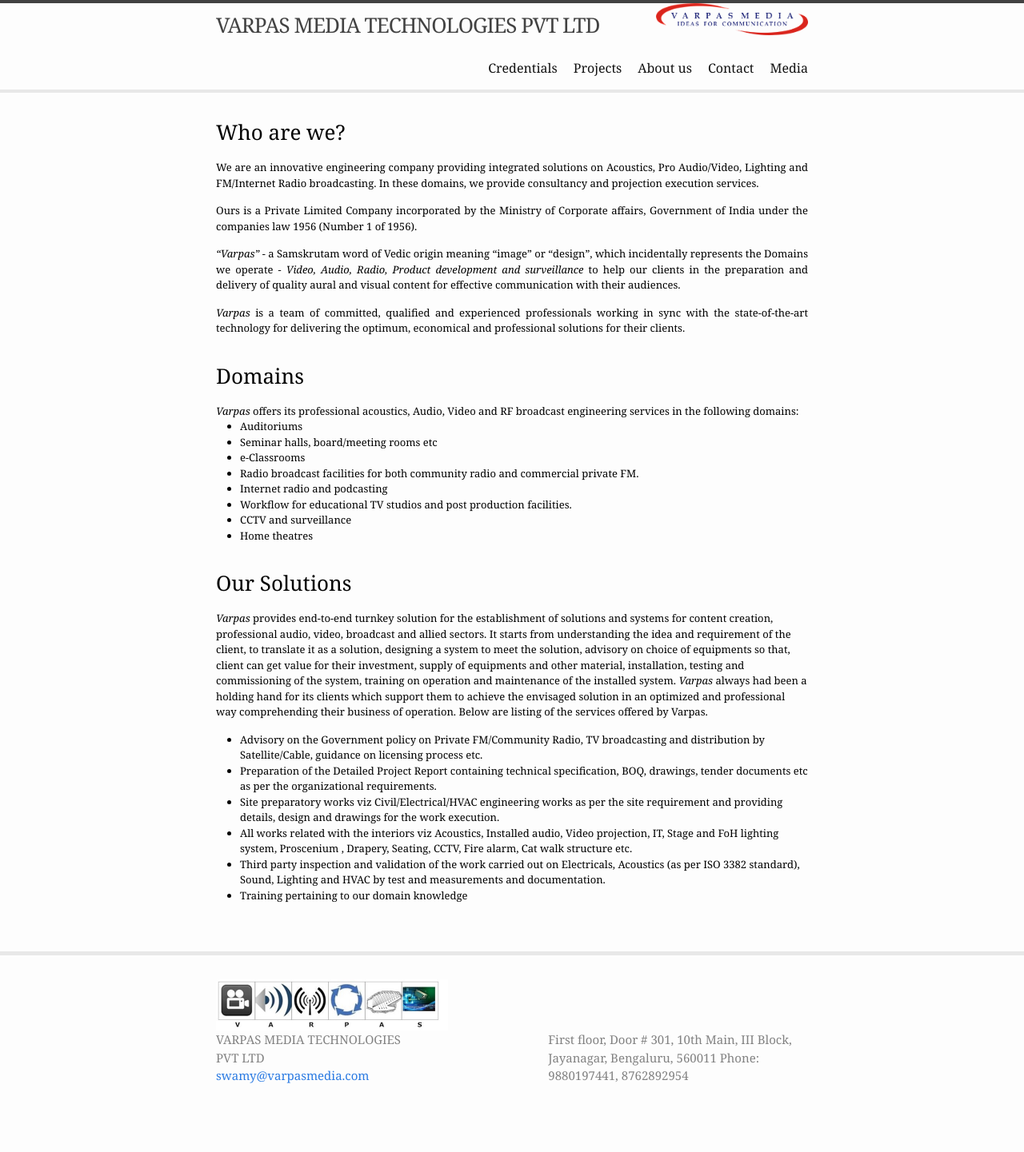
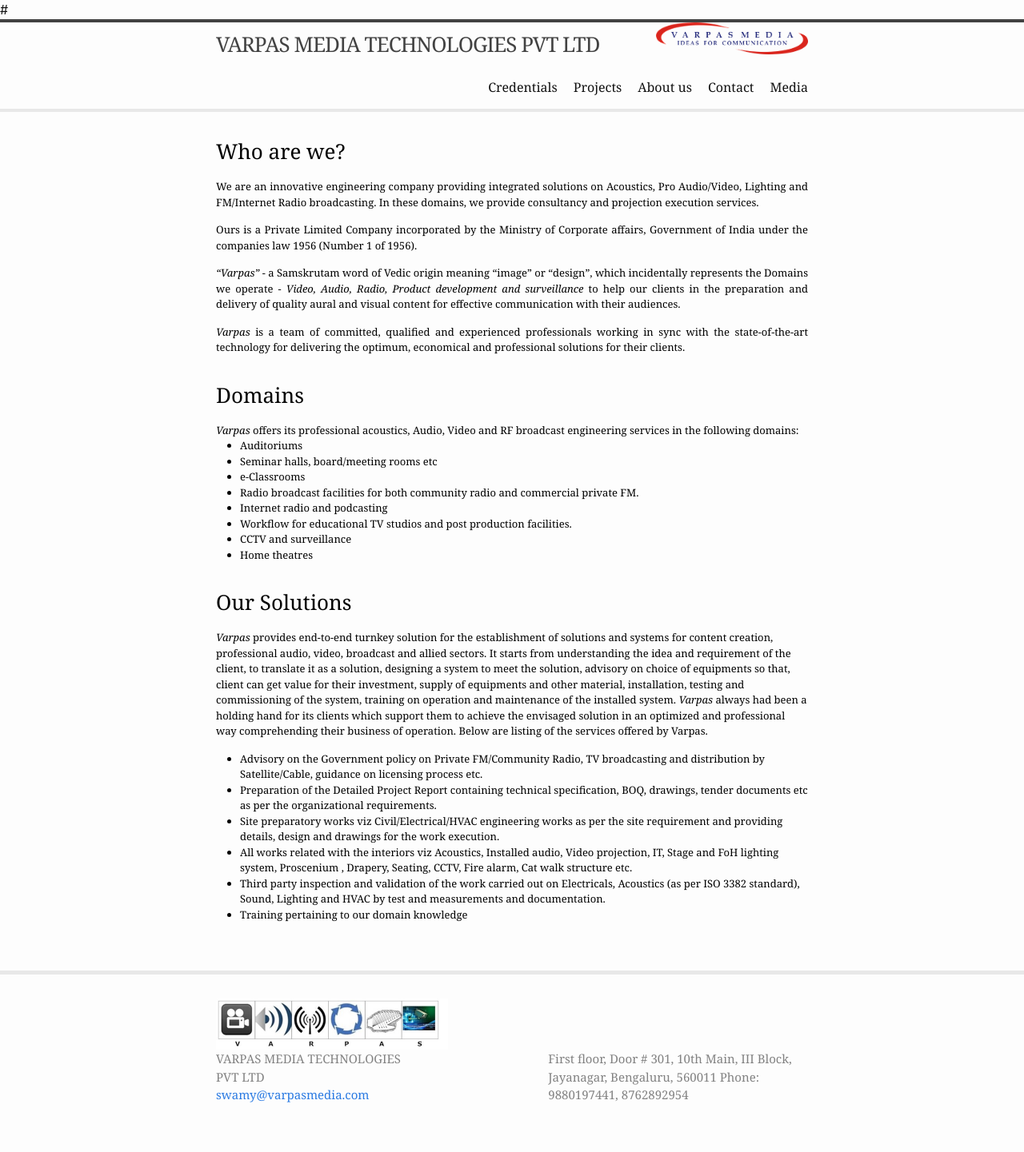
Before and after one commit to VarpasMedia/VarpasMedia.github.io, a Jekyll site: the page built from index.md, in a window 1280 px wide. Shown: the whole page at 80% size. Built offline with Jekyll 4.4.1, drawn with Linux system fonts in a browser that asks for light colours; before the commit the page ends 1417 px from its top, so only the background shows below that.

Commit message:
Update default.html

```diff
--- a/_layouts/default.html
+++ b/_layouts/default.html
@@ -5,7 +5,7 @@
 
   <body>
 
-    {%- include header.html -%}
+ #   {%- include header.html -%}
 
     <main class="page-content" aria-label="Content">
       <div class="wrapper">
```
